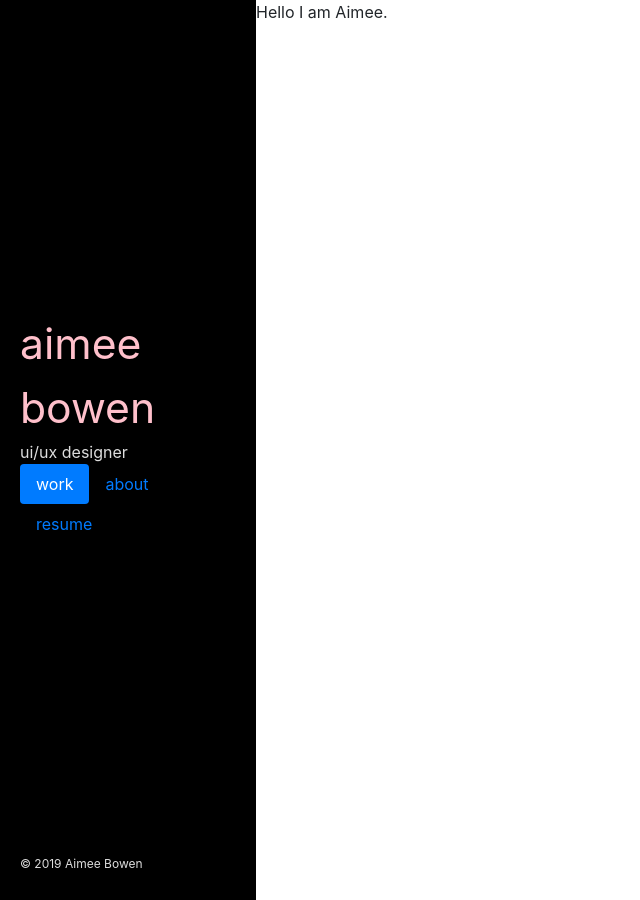
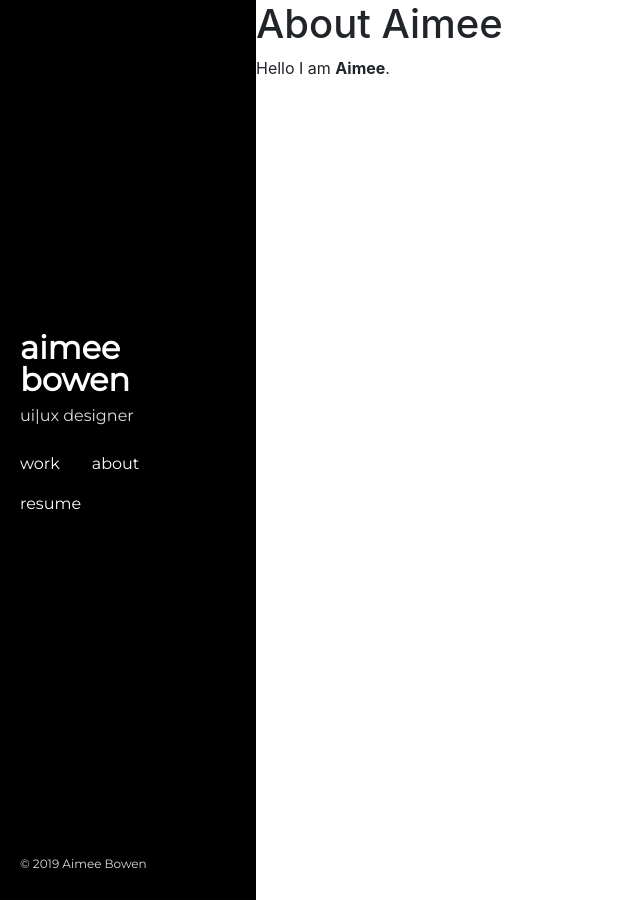
Before and after one commit to aimeeeb/fullpage_portfoliowebsite, a Jekyll site: the page built from about.md, in a window 1280 px wide. Shown: the whole page, without its empty margins (0-640 px from the left). Built offline with Jekyll 4.4.1, drawn with Linux system fonts in a browser that asks for light colours.

Commit message:
styling for sidebar

```diff
--- a/_layouts/default.html
+++ b/_layouts/default.html
@@ -1,16 +1,22 @@
 <!DOCTYPE html>
 <html lang="en">
-
+<head>
 <title>{{ page.title }} | {{ site.title }}</title>
 
 <meta charset="utf-8">
 <meta name="viewport" content="width=device-width, initial-scale=1, shrink-to-fit=no">
 
+<!--LINK TO CSS-->
 <link rel="stylesheet" href="assets/css/style.css">
 
+<!--BOOTSTRAP-->
 <link rel="stylesheet" href="https://stackpath.bootstrapcdn.com/bootstrap/4.3.1/css/bootstrap.min.css" integrity="sha384-ggOyR0iXCbMQv3Xipma34MD+dH/1fQ784/j6cY/iJTQUOhcWr7x9JvoRxT2MZw1T" crossorigin="anonymous">
 <script src="https://stackpath.bootstrapcdn.com/bootstrap/4.3.1/js/bootstrap.min.js" integrity="sha384-JjSmVgyd0p3pXB1rRibZUAYoIIy6OrQ6VrjIEaFf/nJGzIxFDsf4x0xIM+B07jRM" crossorigin="anonymous"></script>
 
+<!--FONT-->
+<link href="https://fonts.googleapis.com/css?family=Montserrat&display=swap" rel="stylesheet">
+
+</head>
 <body>
     <header>
         <div class="header-wrapper">
@@ -23,12 +29,12 @@
 
 
                 <div id="description">
-                    UI/UX Designer
+                    UI|UX Designer
                 </div>
 
-                <ul id="navbar" class="nav nav-pills">
+                <ul id="navbar" class="nav">
                     <li class="nav-item">
-                        <a class="nav-link active" href="/">Work</a>
+                        <a class="nav-link" href="/">Work</a>
                     </li>
                     <li class="nav-item">
                         <a class="nav-link" href="/about">About</a>
--- a/_layouts/home.html
+++ b/_layouts/home.html
@@ -33,7 +33,7 @@ layout: default
         {% endfor %}
         <div class=col-sm>
             <a href="">
-            <div class="grid-div pdf-download">{{ page.content }}</div>
+            <div class="pdf-download">{{ page.content }}</div>
             </a>
         </div>
     </div>
--- a/about.md
+++ b/about.md
@@ -3,4 +3,7 @@ title: About
 layout: default
 url: /about
 ---
-Hello I am Aimee.
+
+# About Aimee
+
+Hello I am **Aimee**.
--- a/assets/css/style.css
+++ b/assets/css/style.css
@@ -37,7 +37,9 @@ header {
 	width: 100%;
 	height: 100%;
 	padding: 0 20px;
-	text-align: left
+	text-align: left;
+	font-family: 'Montserrat', sans-serif;
+	font-size: 1rem;
 }
 
 .middle {
@@ -50,12 +52,34 @@ header {
 }
 
 #title {
-	font-size: 32pt;
+	font-size: 2rem;
+	line-height: 2rem;
+	font-weight: bold;
 }
 
 #title a {
-	color: pink;
+	color: white;
 }
+
+	#title a:hover {
+		text-decoration: none;
+		color: #a05;
+	}
+
+#description {
+	padding-top: .5rem;
+	padding-bottom: 1rem;
+}
+
+.nav-link {
+	padding-left: 0 !important;
+	padding-right: 2rem !important;
+	color: white;
+}
+
+	.nav-link:hover {
+		color: #a05;
+	}
 
 .bottom {
 	display: table-row;
@@ -107,11 +131,15 @@ main {
 	width:100%;
 	height:100%;
 	background-size: cover;
+	background-position: center;
 }
 	.grid-div:hover {
-		filter: blur(4px);
+		filter: blur(10px);
+		background-size: 200%;
 	}
 
 .pdf-download {
 	text-align:center;
+	width:100%;
+	height:100%;
 }
```
Also changed, not shown: resume.md (+1 -0 lines), 8 other files.
